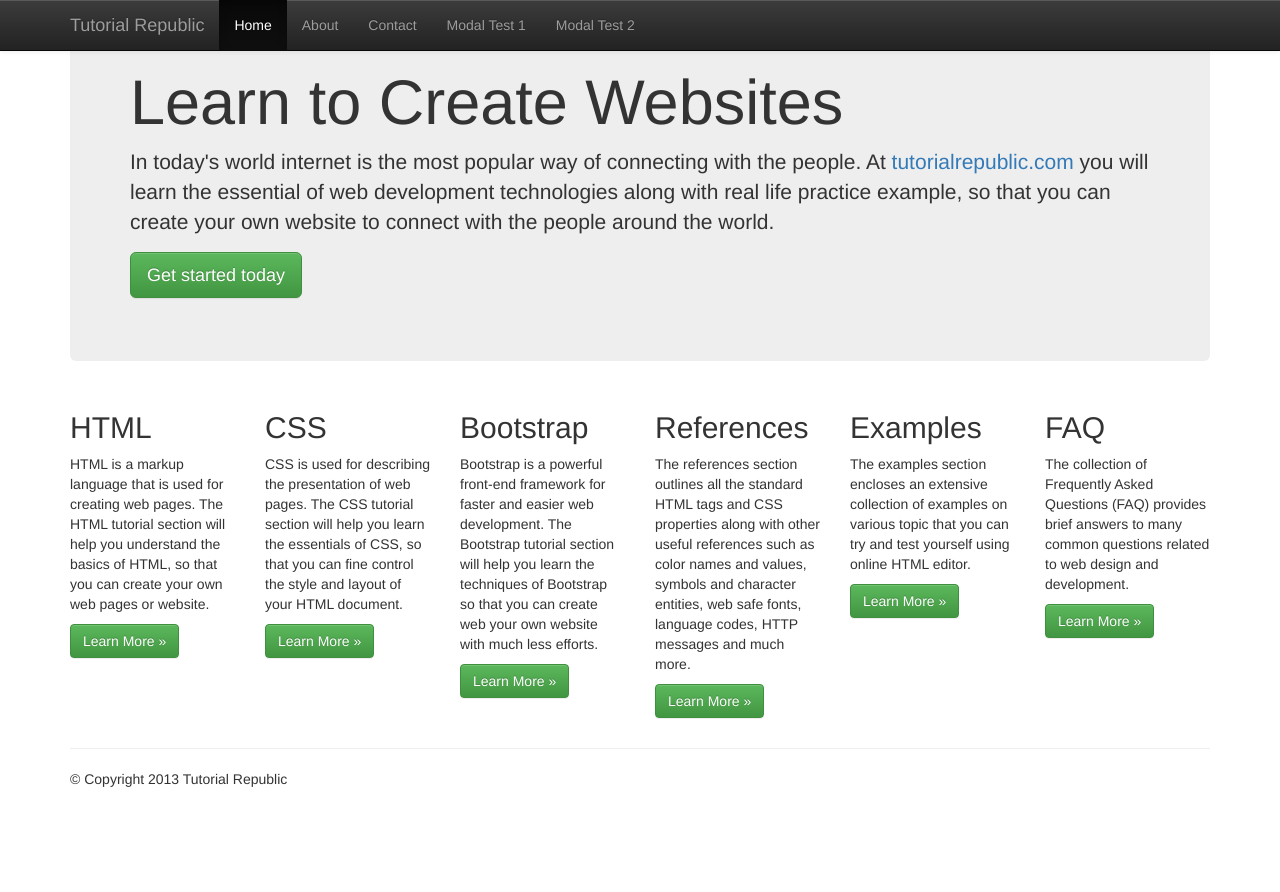
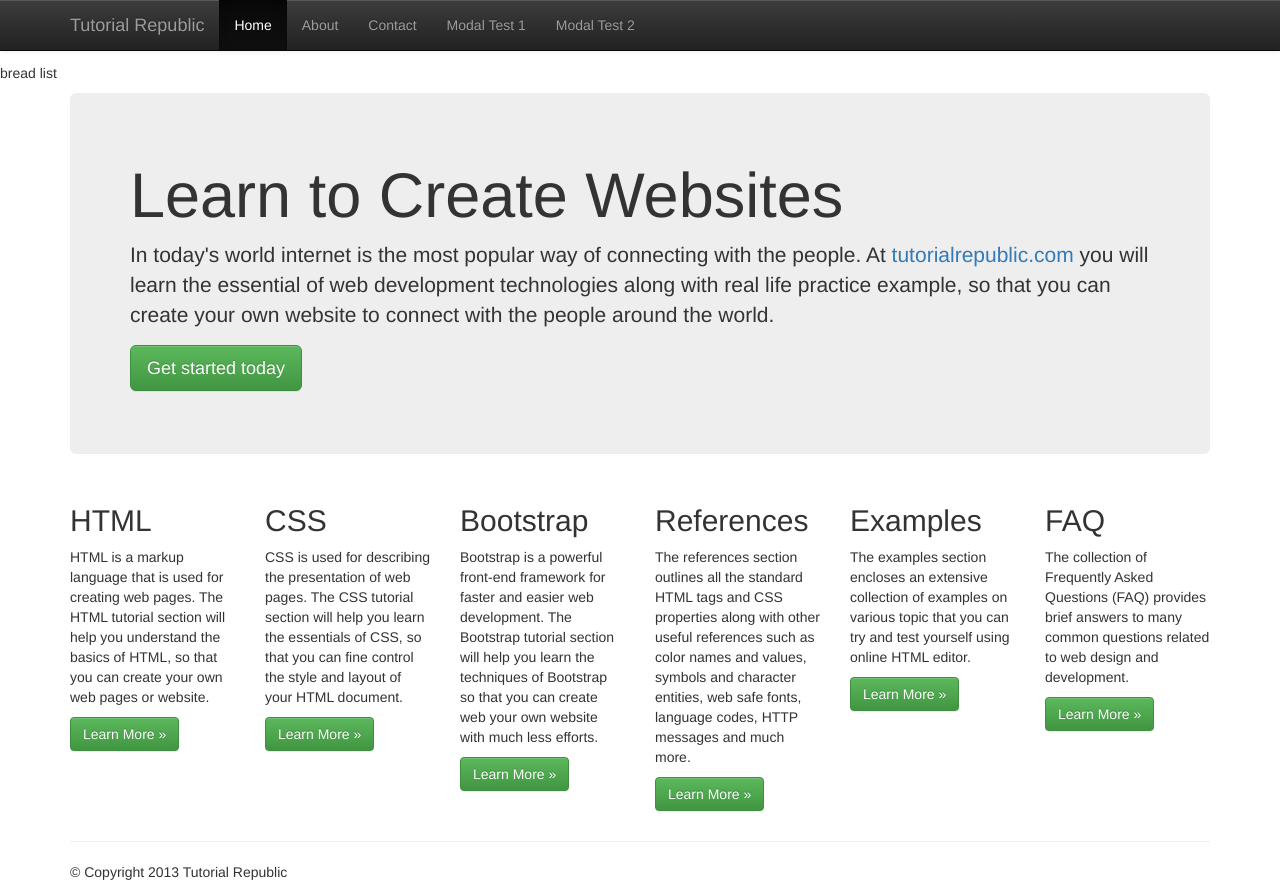
Before and after one commit to mtsutsui/bootstrap3_modal, a plain HTML site: page index.html in a window 1280 px wide. Before the commit the page ends 800 px from the top, so only its background shows below. Drawn offline with nearby package versions, Linux system fonts and the light colour scheme.

Commit message:
add seasonal bread

```diff
--- a/index.html
+++ b/index.html
@@ -26,6 +26,9 @@
 </head>
 
 <body>
+	<h2>seasonal bread</h2>
+	<p>bread list</p>
+
 <nav id="myNavbar" class="navbar navbar-default navbar-inverse navbar-fixed-top" role="navigation">
 <!-- not good, common issue: navbar-fixed-top will hide top part of content -->
     <!-- Brand and toggle get grouped for better mobile display -->
```
